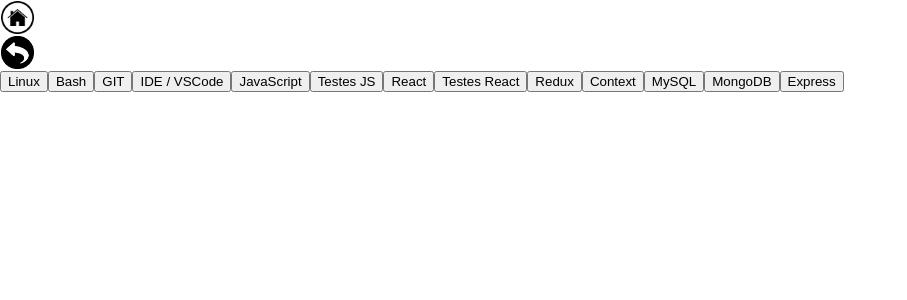
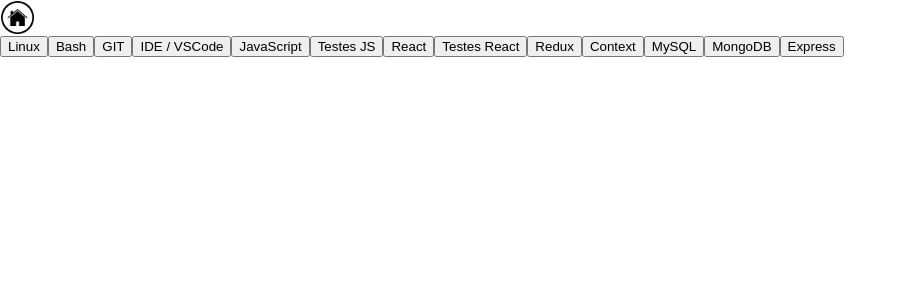
Before and after one commit to GMODias/frontend-legados-hackathon-project, a React (Create React App) app: page /tips in a window 1280 px wide. Shown: the top 300 px of the page, without its empty margins (0-907 px from the left). Built offline with nearby package versions, Linux system fonts and the light colour scheme.

Commit message:
[PT-BR] Alterando logica do botao de voltar no Tips. [EN] Changing back button logic inside Tips page.

```diff
--- a/src/pages/Tips.js
+++ b/src/pages/Tips.js
@@ -7,7 +7,7 @@
   return (
     <>
       <ButtonWithImage kind="main" />
-      <ButtonWithImage kind="back" />
+      { selectedTheme && <ButtonWithImage kind="back" />}
       { !selectedTheme && <ThemeSelector setTheme={ setSelectedTheme } /> }
       { selectedTheme && `vou te mostrar as dicas de ${selectedTheme}` }
     </>
```
